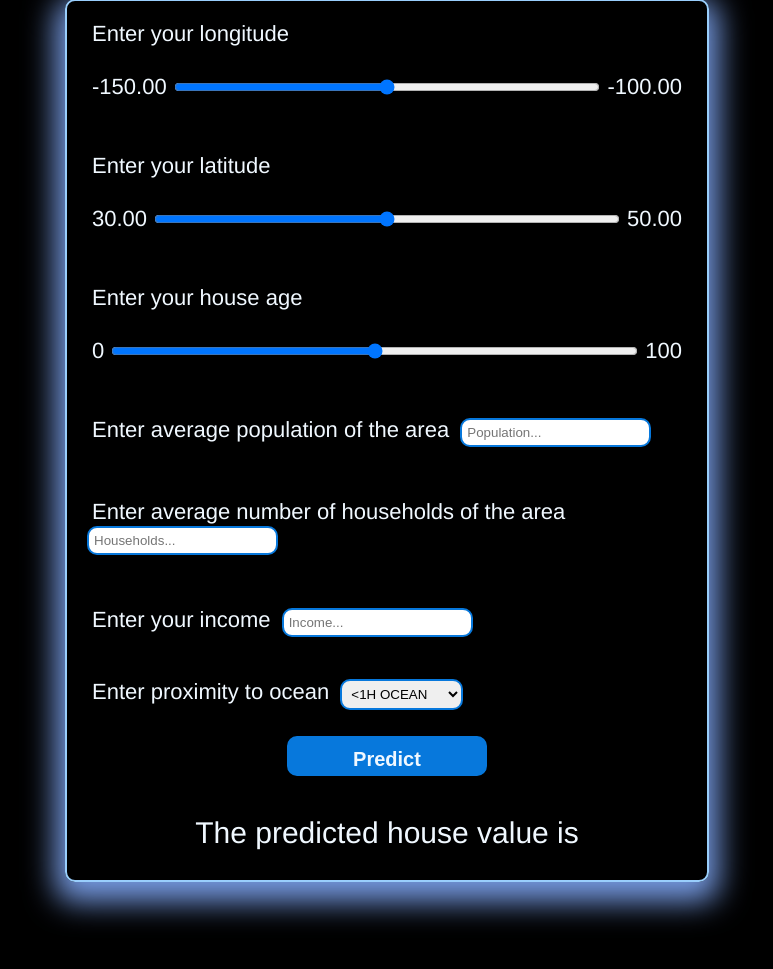
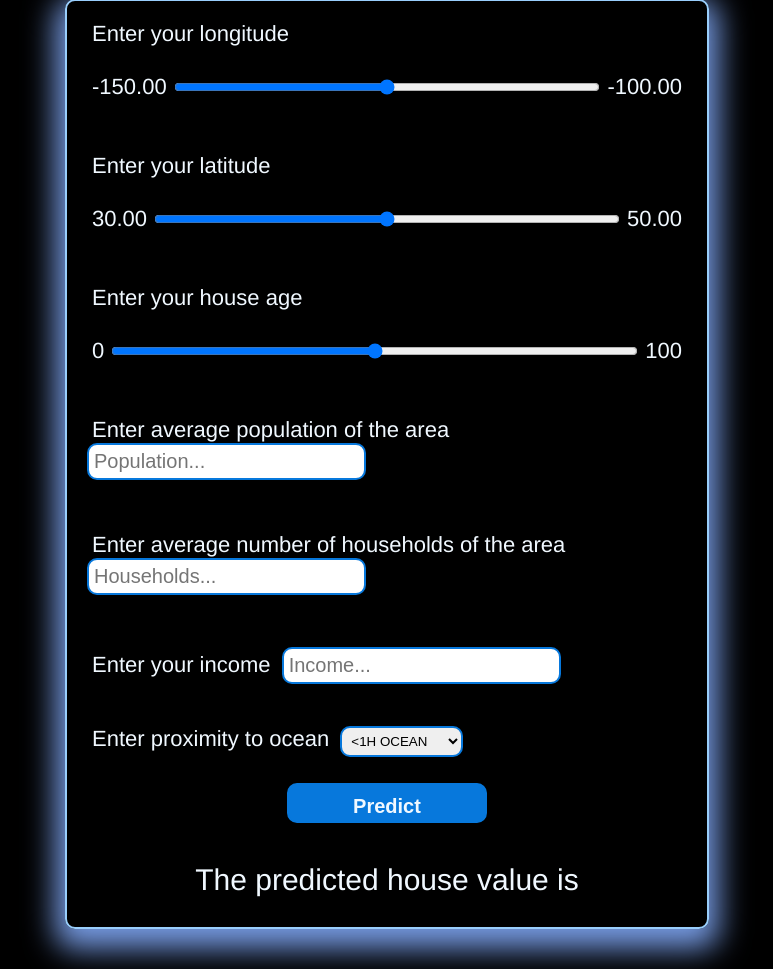
Before and after one commit to Ashmit-1/housePricePrediction, a Flask app: page / in a window 1280 px wide. Shown: the part 121-1090 px from the top of the page, without its empty margins (253-1026 px from the left). Before the commit the page ends 1046 px from the top, so only its background shows below. Run offline with Flask 3, Linux system fonts and the light colour scheme.

Commit message:
change ui style and structure

```diff
--- a/static/style.css
+++ b/static/style.css
@@ -74,10 +74,11 @@
     padding: 5px;
     border-radius: 10px;
     border: solid rgb(7, 120, 220) 2px;
+    font-size: 20px;
 }
 
-.bumber_inputs input:hover {
-    background-color: rgb(151, 206, 255);
+.number_inputs input:hover {
+    background-color: rgb(188, 223, 253);
 }
 
 .submit_but input {
@@ -133,3 +134,7 @@
     font-size: 30px;
 
 }
+
+.number_inp {
+    padding: 20px;
+}
--- a/templates/index.html
+++ b/templates/index.html
@@ -55,19 +55,20 @@
                 <div class="number_inputs">
                     <div class="number_each">
                         <label for="population">Enter average population of the area</label>
-                        <input type="number" name="" id="" required placeholder="Population..." min="0">
+                        <input type="number" name="" id="" class="number_inp" required placeholder="Population..." min="0">
                     </div>
                     <br><br>
 
                     <div class="number_each">
                         <label for="households">Enter average number of households of the area</label>
-                        <input type="number" name="" id="" required placeholder="Households..." min="0">
+                        <input type="number" name="" id="" class="number_inp" required placeholder="Households..." min="0">
                     </div>
                     <br><br>
 
+
                     <div class="number_each">
                         <label for="income">Enter your income</label>
-                        <input type="number" name="" id="" required placeholder="Income..." min="0">
+                        <input type="number" name="" id="" class="number_inp" required placeholder="Income..." min="0">
                     </div>
                 </div>
 
```
